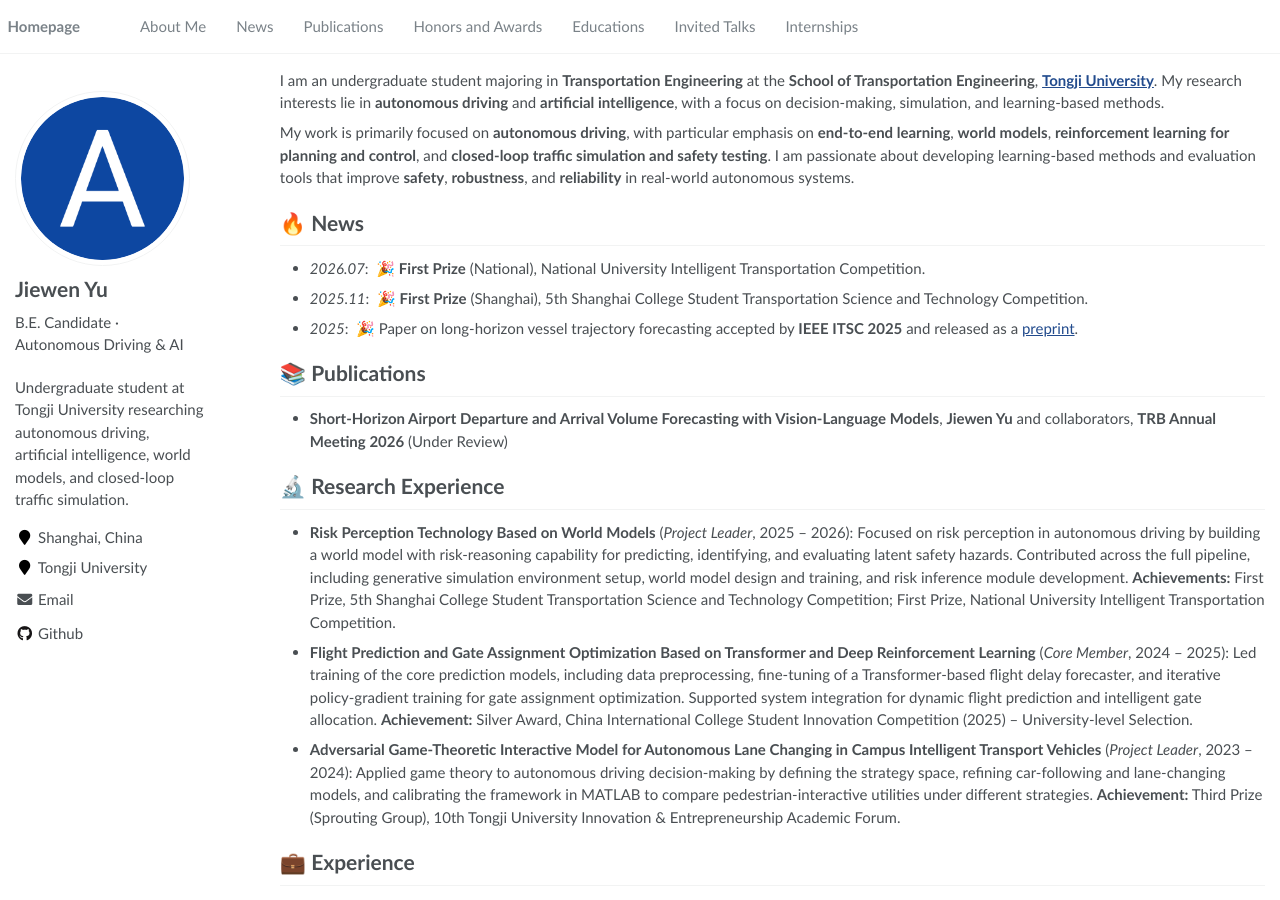
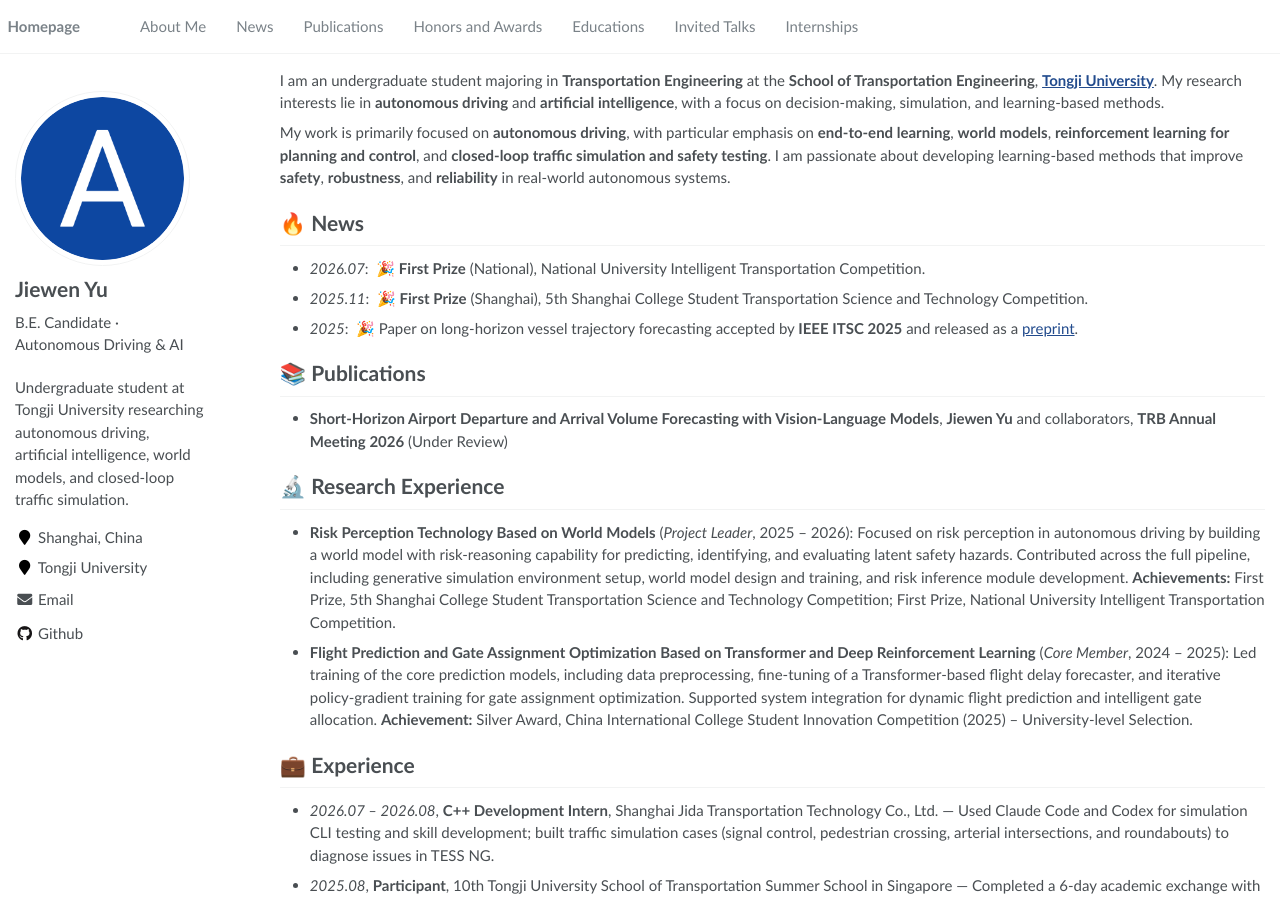
Before and after one commit to jieweny01/jieweny01.github.io, a Jekyll site: the page built from _pages/about.md, in a window 1280 px wide and 900 px high. Built offline with Jekyll 4.4.1, drawn with Linux system fonts in a browser that asks for light colours.

Commit message:
Remove mention of evaluation tools from homepage intro.
Co-authored-by: Cursor <cursoragent@cursor.com>

```diff
--- a/_pages/about.md
+++ b/_pages/about.md
@@ -10,7 +10,7 @@ redirect_from:
 
 I am an undergraduate student majoring in **Transportation Engineering** at the **School of Transportation Engineering**, **[Tongji University](https://www.tongji.edu.cn/)**. My research interests lie in **autonomous driving** and **artificial intelligence**, with a focus on decision-making, simulation, and learning-based methods.
 
-My work is primarily focused on **autonomous driving**, with particular emphasis on **end-to-end learning**, **world models**, **reinforcement learning for planning and control**, and **closed-loop traffic simulation and safety testing**. I am passionate about developing learning-based methods and evaluation tools that improve **safety**, **robustness**, and **reliability** in real-world autonomous systems.
+My work is primarily focused on **autonomous driving**, with particular emphasis on **end-to-end learning**, **world models**, **reinforcement learning for planning and control**, and **closed-loop traffic simulation and safety testing**. I am passionate about developing learning-based methods that improve **safety**, **robustness**, and **reliability** in real-world autonomous systems.
 
 
 # 🔥 News
@@ -29,7 +29,6 @@ My work is primarily focused on **autonomous driving**, with particular emphasis
 
 - **Risk Perception Technology Based on World Models** (*Project Leader*, 2025 – 2026): Focused on risk perception in autonomous driving by building a world model with risk-reasoning capability for predicting, identifying, and evaluating latent safety hazards. Contributed across the full pipeline, including generative simulation environment setup, world model design and training, and risk inference module development. **Achievements:** First Prize, 5th Shanghai College Student Transportation Science and Technology Competition; First Prize, National University Intelligent Transportation Competition.
 - **Flight Prediction and Gate Assignment Optimization Based on Transformer and Deep Reinforcement Learning** (*Core Member*, 2024 – 2025): Led training of the core prediction models, including data preprocessing, fine-tuning of a Transformer-based flight delay forecaster, and iterative policy-gradient training for gate assignment optimization. Supported system integration for dynamic flight prediction and intelligent gate allocation. **Achievement:** Silver Award, China International College Student Innovation Competition (2025) – University-level Selection.
-- **Adversarial Game-Theoretic Interactive Model for Autonomous Lane Changing in Campus Intelligent Transport Vehicles** (*Project Leader*, 2023 – 2024): Applied game theory to autonomous driving decision-making by defining the strategy space, refining car-following and lane-changing models, and calibrating the framework in MATLAB to compare pedestrian-interactive utilities under different strategies. **Achievement:** Third Prize (Sprouting Group), 10th Tongji University Innovation & Entrepreneurship Academic Forum.
 
 
 # 💼 Experience
```
